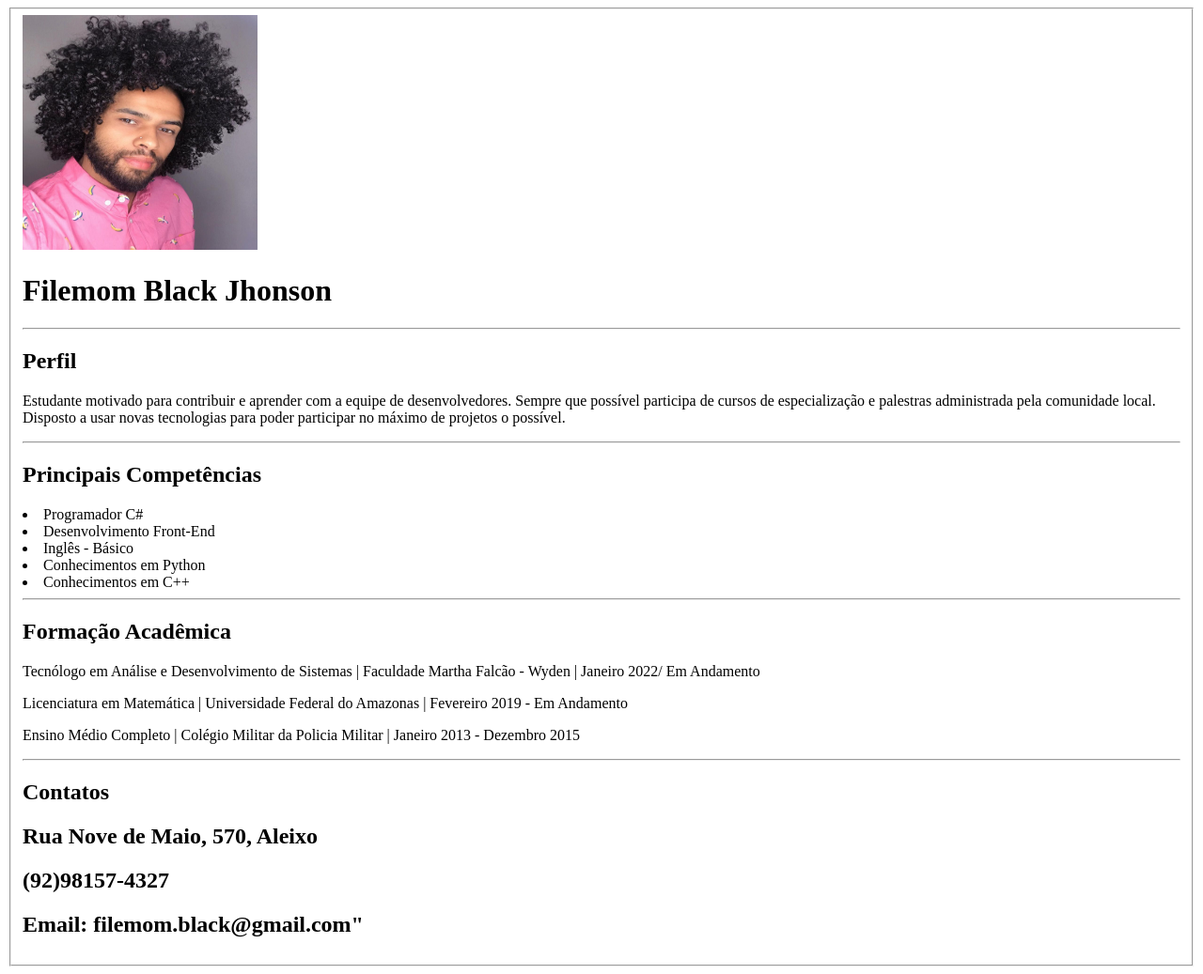
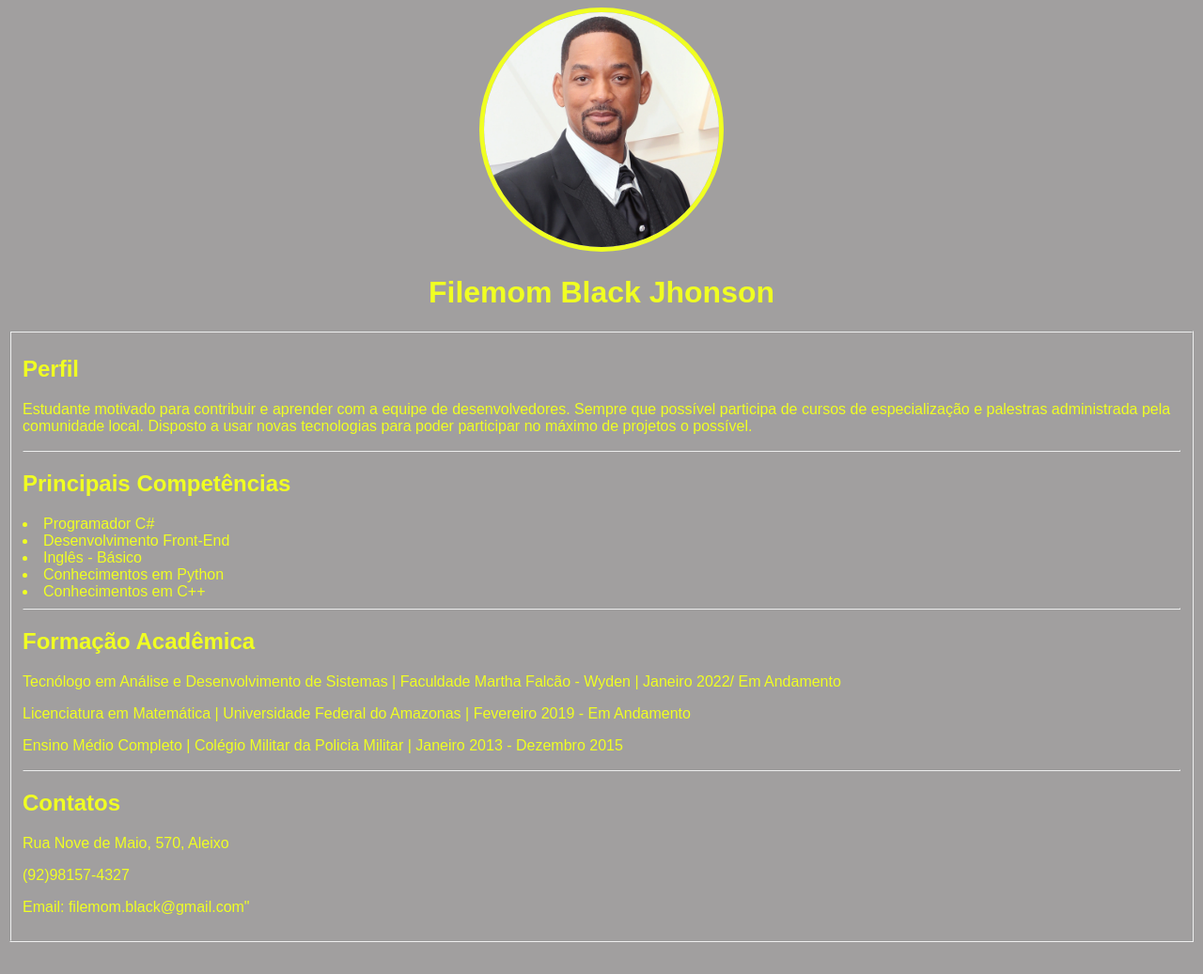
Before and after one commit to Fbessa10/curriculo, a plain HTML site: page index.html in a window 1280 px wide. Shown: the whole page at 94% size. After the commit the page ends 1011 px from the top, so only its background shows below. Drawn offline with Linux system fonts and the light colour scheme.

Commit message:
Atualização AGORA VAI

```diff
--- a/index.html
+++ b/index.html
@@ -5,13 +5,16 @@
     <meta http-equiv="X-UA-Compatible" content="IE=edge">
     <meta name="viewport" content="width=device-width, initial-scale=1.0">
     <title>CurriculoF</title>
+    <link rel="stylesheet" href="index.css">
 </head>
+
+<div class="center">
+    <img src = "img2.webp" alt="" width=" 250px" height="250px">
+    <h1>Filemom Black Jhonson</h1>
+</div>
+
 <body>
     <fieldset>
-        <img src = "img.jpg" alt="" width=" 250px" height="250px">
-
-        <h1>Filemom Black Jhonson</h1>
-        <hr>
         <h2>Perfil</h2>
             <p>Estudante motivado para contribuir e aprender com a equipe de desenvolvedores.
             Sempre que possível participa de cursos de especialização e palestras administrada pela comunidade local.
@@ -32,9 +35,9 @@
         <hr>
         <footer>
             <h2>Contatos</h2>
-            <h2>Rua Nove de Maio, 570, Aleixo</h2>
-            <h2>(92)98157-4327</h2>
-            <h2> Email: filemom.black@gmail.com"</h2>
+            <p>Rua Nove de Maio, 570, Aleixo</p>
+            <p>(92)98157-4327</p>
+            <p> Email: filemom.black@gmail.com"</p>
         </footer>
 
     </fieldset>
```
